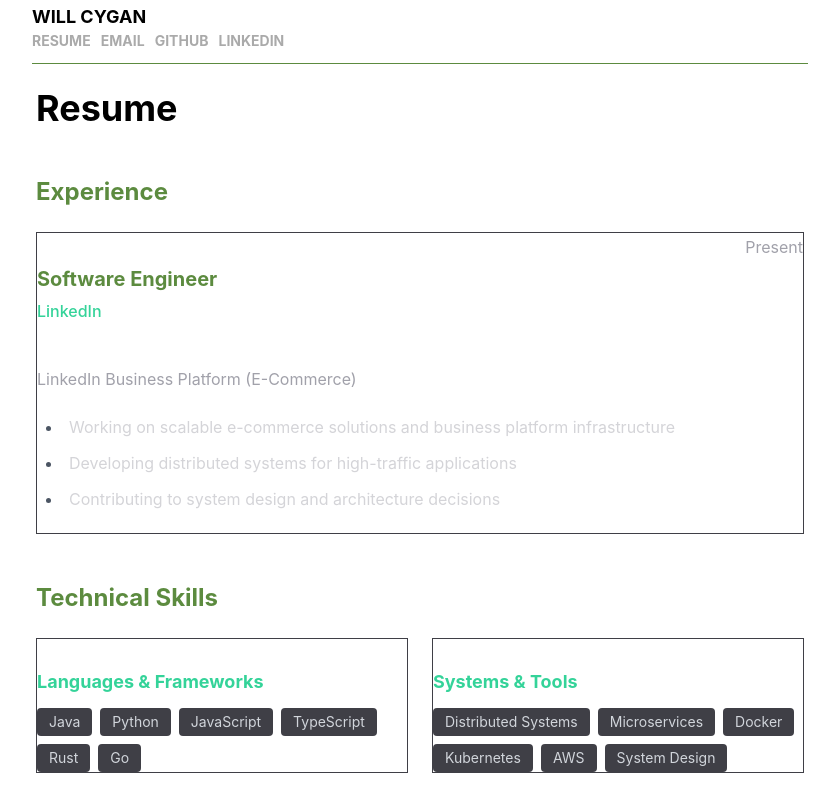
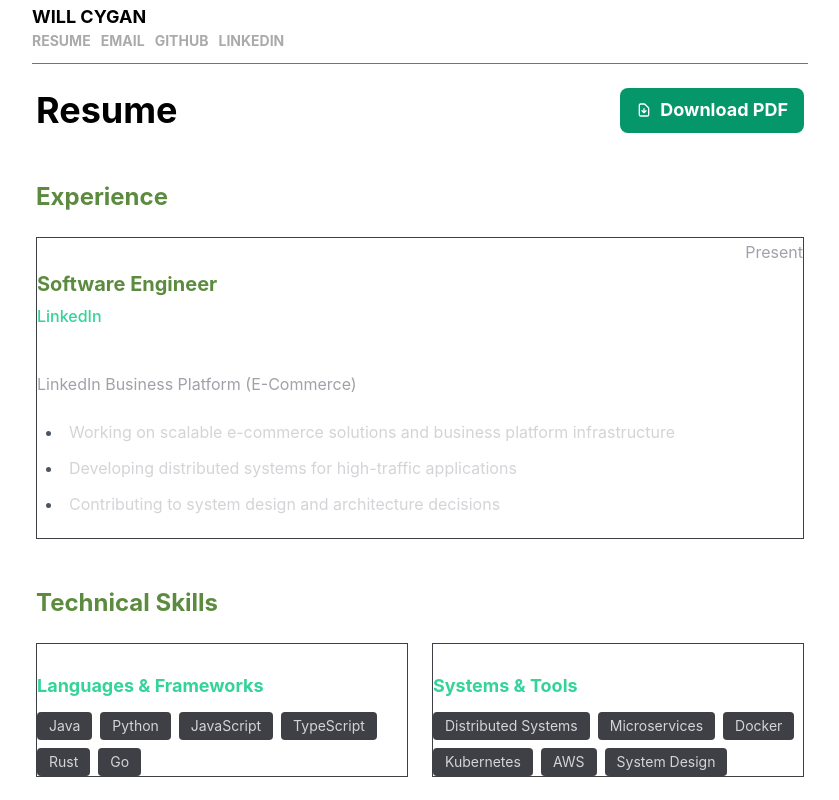
Before and after one commit to wcygan/wcygan.net, a SvelteKit app: page /resume in a window 1280 px wide. Shown: the top 800 px of the page, without its empty margins (220-1059 px from the left). Built offline with nearby package versions, Linux system fonts and the light colour scheme.

Commit message:
fix resume

```diff
--- /dev/null
+++ b/src/params/slug.ts
@@ -0,0 +1,6 @@
+import type { ParamMatcher } from '@sveltejs/kit';
+
+export const match: ParamMatcher = (param) => {
+	// Only match slugs that don't contain file extensions
+	return !param.includes('.');
+};
--- a/src/routes/resume/+page.svelte
+++ b/src/routes/resume/+page.svelte
@@ -10,15 +10,14 @@
 <div class="mx-auto max-w-3xl">
 	<div class="mb-8 flex items-center justify-between">
 		<h1 class="text-4xl font-bold">Resume</h1>
-		<!-- Uncomment when you have a PDF resume -->
-		<!-- <a href="/will_cygan_resume.pdf"
-           class="bg-emerald-600 hover:bg-emerald-700 px-4 py-2 rounded-lg transition-colors inline-flex items-center gap-2"
+		<a href="/will_cygan_resume.pdf"
+           class="bg-emerald-600 hover:bg-emerald-700 px-4 py-2 rounded-lg transition-colors inline-flex items-center gap-2 text-white"
            target="_blank">
             <svg class="w-4 h-4" fill="none" stroke="currentColor" viewBox="0 0 24 24">
                 <path stroke-linecap="round" stroke-linejoin="round" stroke-width="2" d="M12 10v6m0 0l-3-3m3 3l3-3m2 8H7a2 2 0 01-2-2V5a2 2 0 012-2h5.586a1 1 0 01.707.293l5.414 5.414a1 1 0 01.293.707V19a2 2 0 01-2 2z" />
             </svg>
             Download PDF
-        </a> -->
+        </a>
 	</div>
 
 	<div class="prose prose-emerald prose-invert max-w-none">
```
Also changed, not shown: src/routes/[slug=slug]/+page.svelte (renamed from src/routes/[slug]/+page.svelte), src/routes/[slug=slug]/+page.ts (renamed from src/routes/[slug]/+page.ts).
